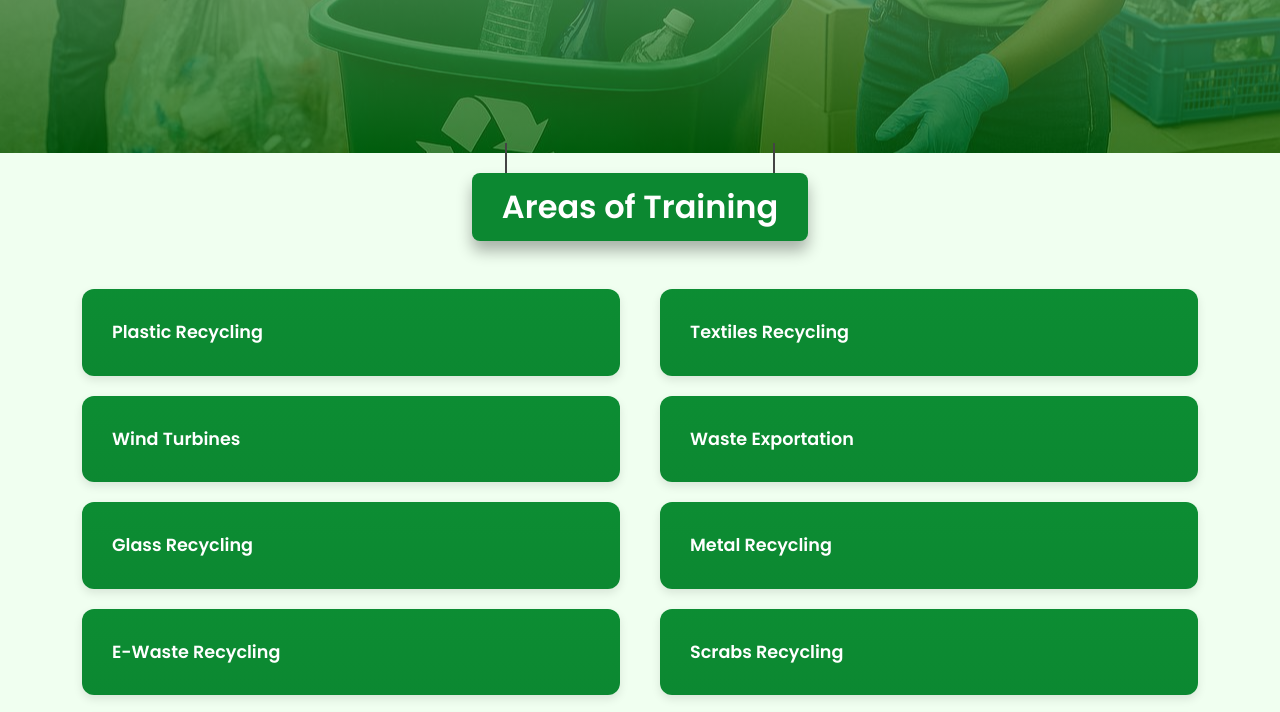
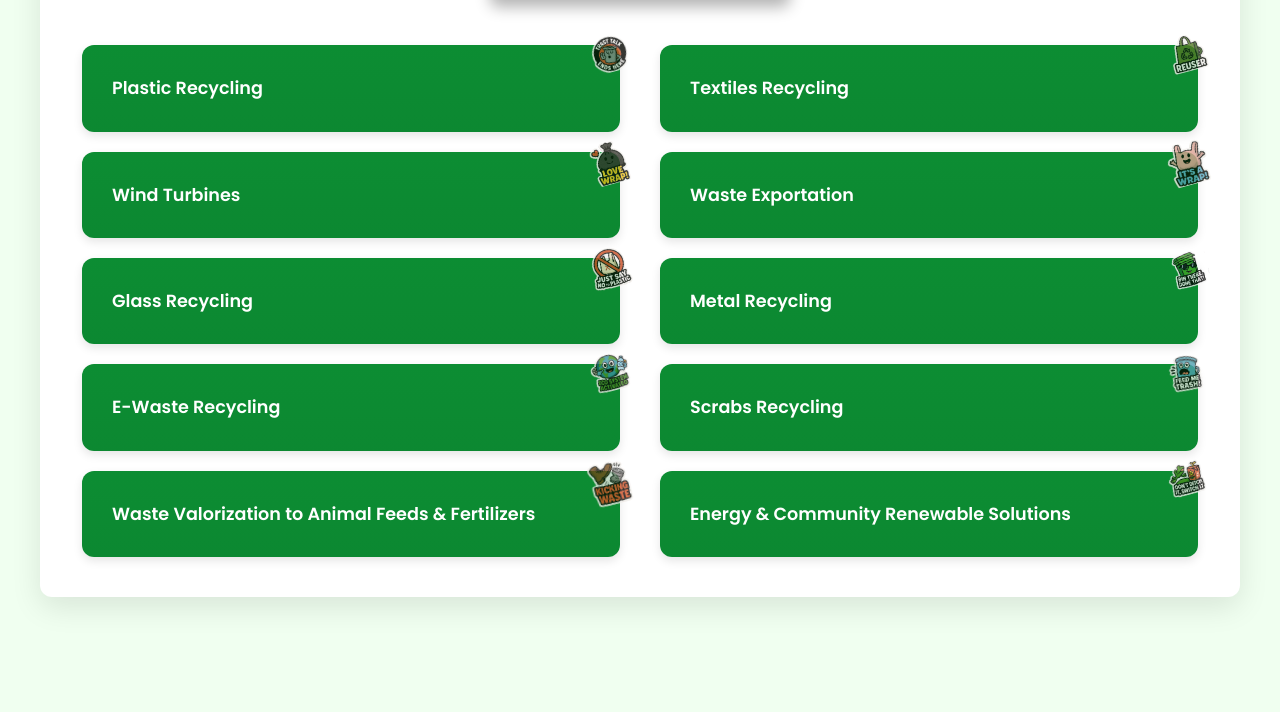
Before and after one commit to Origboge/FMYD-CIRCULAR-ECO, a plain HTML site: page index.html in a window 1280 px wide. Shown: the part 663-1375 px from the top of the page. Drawn offline with nearby package versions, Linux system fonts and the light colour scheme; animation ran at ten frames a second.

Commit message:
fmyd first commit

```diff
--- a/css/styles.css
+++ b/css/styles.css
@@ -31,6 +31,8 @@
 
                     .navbar {
                         background-color: rgb(255, 255, 255);
+                        padding-top: 1px;
+                        padding-bottom: 1px;
                     }
 
                     .nav-item {
@@ -48,7 +50,7 @@
 
                     .intro-section {
                         position: relative;
-                        height: 80vh;
+                        height: auto;
                         /* Full screen */
                         background-image: url('../Images/waste2.jpg');
                         /* 🔁 Replace this */
@@ -122,11 +124,12 @@
                         margin-top: 0px;
                         /* Pulls it up into the intro section slightly */
                         background-color: hsl(138, 84%, 29%);
-                        color: white;
+                        color: #140c0c;
                         padding: 15px 30px;
                         border-radius: 8px;
                         font-size: 2rem;
-                        font-weight: bold;
+                        font-weight: 600;
+                        font-family: 'Times New Roman', Times, serif;
                         box-shadow: 0 10px 15px rgba(0, 0, 0, 0.3);
                         z-index: 3;
                     }
@@ -163,9 +166,24 @@
                         margin-bottom: 0px;
                     }
 
+                    .features-wrapper {
+                        background: white;
+                        box-shadow: 0 10px 30px rgba(0, 0, 0, 0.1);
+                        /* soft shadows on edges */
+                        border-radius: 12px;
+                        padding: 40px 30px;
+                        margin: 100px auto;
+                        margin-top: -10px;
+                        max-width: 1200px;
+                        z-index: 5;
+                        position: relative;
+                    }
+
                     .features-section {
                         background: #f0fff0;
                         padding: 20px 20px;
+                        position: relative;
+                        overflow: hidden;
                     }
 
                     .features-container {
@@ -173,6 +191,8 @@
                         justify-content: space-between;
                         gap: 40px;
                         flex-wrap: wrap;
+                        position: relative;
+                        z-index: 2;
                     }
 
                     .feature-column {
@@ -194,6 +214,17 @@
                         transition: all 0.6s ease;
                         box-shadow: 0 4px 10px rgba(0, 0, 0, 0.1);
                     }
+
+                    .sticker {
+                        position: absolute;
+                        top: -10px;
+                        right: -10px;
+                        width: 40px;
+                        transform: rotate(-15deg);
+                        z-index: 2;
+                        opacity: 0.8;
+                    }
+                    /* Position each one randomly */
 
                     .about-us {
                         width: 100%;
--- a/index.html
+++ b/index.html
@@ -76,23 +76,53 @@
 
 
         <section class="features-section">
+
+
+            <div class="features-wrapper">
+                <!-- <img src="images/stickers (1).png" class="sticker sticker1" alt="">
+                <img src="images/stickers (1).png" class="sticker sticker2" alt="">
+                <img src="images/stickers (2).png" class="sticker sticker3" alt="">
+                <img src="Images/stickers (3).png" class="sticker sticker4" alt="">
+                <img src="images/stickers (4).png" class="sticker sticker5" alt="">
+                <img src="images/stickers (5).png" class="sticker sticker6" alt="">
+                <img src="images/stickers (6).png" class="sticker sticker7" alt="">
+                <img src="images/stickers (7).png" class="sticker sticker8" alt="">
+                <img src="images/stickers (8).png" class="sticker sticker9" alt="">
+                <img src="images/stickers (9).png" class="sticker sticker10" alt="">
+                <img src="images/stickers (10).png" class="sticker sticker10" alt=""> -->
                 <div class="container features-container">
                     <div class="section-header">
                         <h2 class="training-title-sign" data-aos="fade-down" data-aos-duration="1000">Areas of Training</h2>
                     </div>
                     <div class="feature-column left">
-                    <div class="feature-box" data-aos="zoom-in">Plastic Recycling</div>
-                    <div class="feature-box" data-aos="zoom-in">Wind Turbines</div>
-                    <div class="feature-box" data-aos="zoom-in">Glass Recycling</div>
-                    <div class="feature-box" data-aos="zoom-in">E-Waste Recycling</div>
-                    <div class="feature-box" data-aos="zoom-in">Waste Valorization to Animal Feeds & Fertilizers</div>
+                        <div class="feature-box" data-aos="zoom-in">Plastic Recycling
+                            <img src="images/stickers (1).png" class="sticker sticker1" alt="">
                         </div>
+                        <div class="feature-box" data-aos="zoom-in">Wind Turbines
+                            <img src="images/stickers (2).png" class="sticker sticker1" alt="">
+                        </div>
+                        <div class="feature-box" data-aos="zoom-in">Glass Recycling
+                            <img src="images/stickers (3).png" class="sticker sticker1" alt="">
+                        </div>
+                        <div class="feature-box" data-aos="zoom-in">E-Waste Recycling
+                            <img src="images/stickers (4).png" class="sticker sticker1" alt="">
+                        </div>
+                        <div class="feature-box" data-aos="zoom-in">Waste Valorization to Animal Feeds & Fertilizers
+                            <img src="images/stickers (5).png" class="sticker sticker1" alt=""></div>
+
+                        <img src="images/stickers (5).png" class="sticker sticker1" alt=""></div>
                     <div class="feature-column right">
-                    <div class="feature-box" data-aos="zoom-in">Textiles Recycling</div>
-                    <div class="feature-box" data-aos="zoom-in">Waste Exportation</div>
-                    <div class="feature-box" data-aos="zoom-in">Metal Recycling</div>
-                    <div class="feature-box" data-aos="zoom-in">Scrabs Recycling</div>
-                    <div class="feature-box" data-aos="zoom-in">Energy & Community Renewable Solutions</div>
+                        <div class="feature-box" data-aos="zoom-in">Textiles Recycling
+                            <img src="images/stickers (6).png" class="sticker sticker1" alt=""></div>
+                        <div class="feature-box" data-aos="zoom-in">Waste Exportation
+                            <img src="images/stickers (7).png" class="sticker sticker1" alt=""></div>
+                        <div class="feature-box" data-aos="zoom-in">Metal Recycling
+                            <img src="images/stickers (8).png" class="sticker sticker1" alt=""></div>
+                        <div class="feature-box" data-aos="zoom-in">Scrabs Recycling
+                            <img src="images/stickers (9).png" class="sticker sticker1" alt=""></div>
+                        <div class="feature-box" data-aos="zoom-in">Energy & Community Renewable Solutions
+                            <img src="images/stickers (10).png" class="sticker sticker1" alt=""></div>
+                    </div>
                 </div>
             </div>
         </section>
```
Also changed, not shown: Images/stickers (1).png (added), Images/stickers (10).png (added), Images/stickers (2).png (added), Images/stickers (3).png (added), Images/stickers (4).png (added), Images/stickers (5).png (added), Images/stickers (6).png (added), Images/stickers (7).png (added), Images/stickers (8).png (added), Images/stickers (9).png (added). Lines whose indentation alone changed are shown as unchanged.
